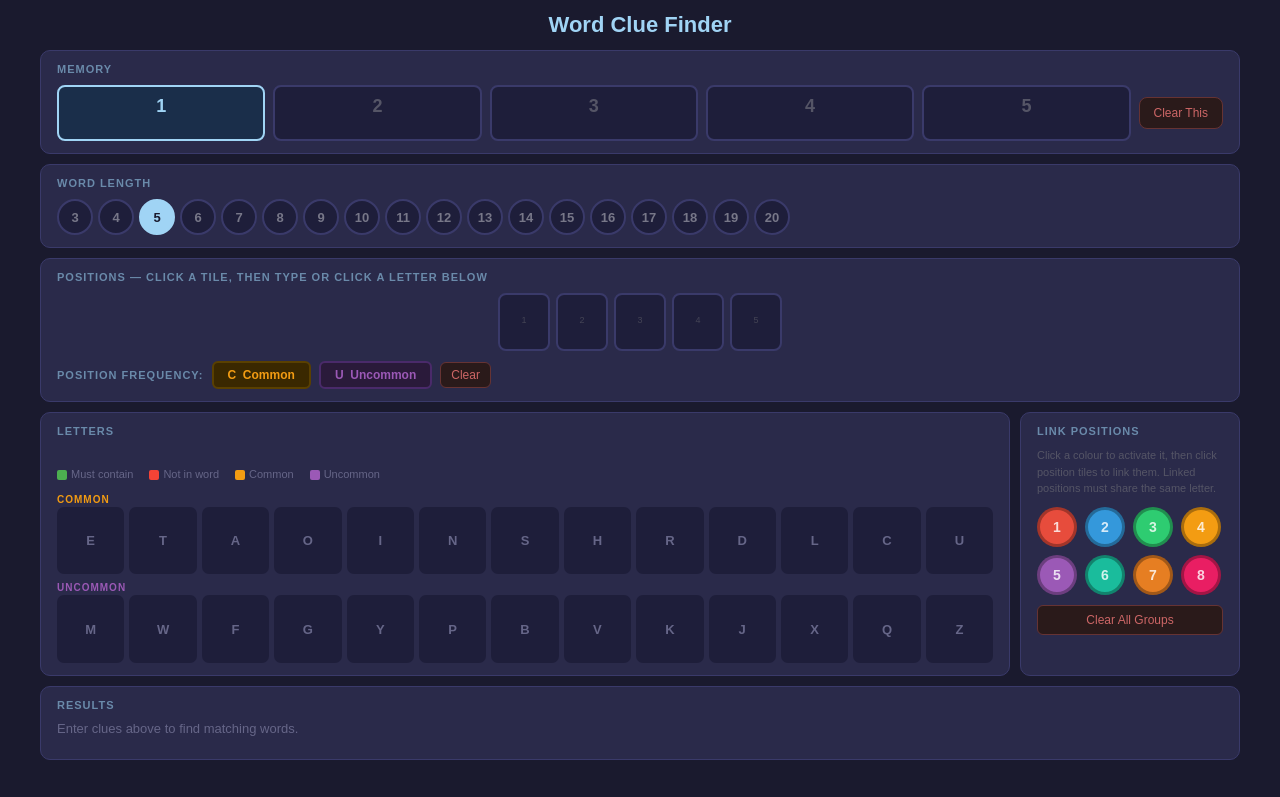
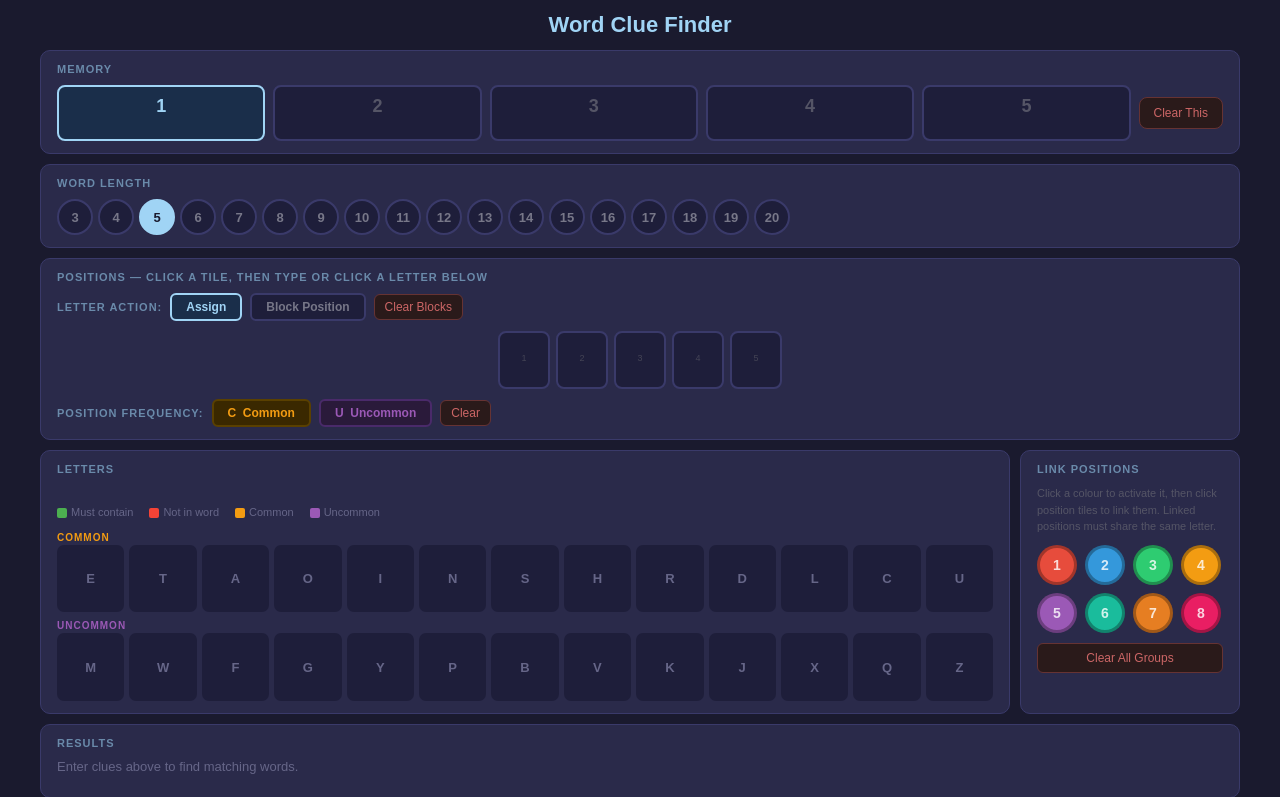
Before and after one commit to jbrmmg/WordHelper, a Flask app: template templates/wordclue.html in a window 1280 px wide. Shown: the top 797 px of the page. Run offline with Flask 3, Linux system fonts and the light colour scheme; the template is opened without the code that fills it, so the values that code supplies are empty; parts of the project's set-up code (start-up, migrations or seed data) failed here and were passed over.

Commit message:
JBR-721 - allow letters to be blocked in specific positions.

```diff
--- a/templates/wordclue.html
+++ b/templates/wordclue.html
@@ -459,6 +459,76 @@ h1 {
   #middle-row { grid-template-columns: 1fr; }
   .letter-row { grid-template-columns: repeat(7, 1fr); }
 }
+
+/* ── Letter-mode row (Assign / Block Position) ──────────── */
+
+#letter-mode-row {
+  display: flex;
+  align-items: center;
+  gap: 8px;
+  margin-bottom: 10px;
+  flex-wrap: wrap;
+}
+
+.letter-mode-btn {
+  padding: 5px 14px;
+  border-radius: 6px;
+  border: 2px solid #3a3a6a;
+  background: #1e1e3a;
+  color: #778;
+  cursor: pointer;
+  font-size: 12px;
+  font-weight: bold;
+  transition: all 0.15s;
+  user-select: none;
+}
+
+.letter-mode-btn:hover { border-color: #6a8aaa; color: #aac; }
+
+.letter-mode-btn.active {
+  background: #1a2e4a;
+  border-color: #a0d4f5;
+  color: #a0d4f5;
+}
+
+.letter-mode-btn.block-btn.active {
+  background: #3a1616;
+  border-color: #f44336;
+  color: #f44336;
+}
+
+#clear-blocks-btn {
+  padding: 5px 10px;
+  border-radius: 6px;
+  border: 1px solid #633;
+  background: #2a1a1a;
+  color: #c66;
+  font-size: 12px;
+  cursor: pointer;
+  transition: all 0.15s;
+}
+
+#clear-blocks-btn:hover { background: #3a1a1a; border-color: #f44336; color: #f44336; }
+
+/* ── Tile has-excludes indicator ─────────────────────────── */
+
+.tile.has-excludes::after {
+  content: '';
+  position: absolute;
+  bottom: 0;
+  left: 10%;
+  right: 10%;
+  height: 3px;
+  background: #f44336;
+  border-radius: 2px 2px 6px 6px;
+}
+
+.letter-chip.pos-blocked {
+  background: #3a1616;
+  border-color: #f44336;
+  color: #f44336;
+  text-decoration: line-through;
+}
 </style>
 </head>
 <body>
@@ -483,6 +553,12 @@ h1 {
 <!-- Positions -->
 <div class="panel">
   <div class="panel-title" id="tiles-title">Positions — click a tile, then type or click a letter below</div>
+  <div id="letter-mode-row">
+    <span class="panel-title" style="margin:0;">Letter action:</span>
+    <div id="assign-mode-btn" class="letter-mode-btn active">Assign</div>
+    <div id="block-mode-btn" class="letter-mode-btn block-btn">Block Position</div>
+    <button id="clear-blocks-btn">Clear Blocks</button>
+  </div>
   <div id="tiles-wrap"></div>
   <div id="freq-mode-row">
     <span class="panel-title" style="margin:0;">Position frequency:</span>
@@ -532,29 +608,32 @@ const NUM_MEMORIES = 5;
 
 // Per-memory state (persisted when switching)
 const memories = Array.from({length: NUM_MEMORIES}, () => ({
-  length: 5,
-  tiles:  {},   // pos (int) -> letter (uppercase)
-  status: {},   // letter -> 'must' | 'excluded' | 'common' | 'uncommon'
-  groups: {},   // pos (int) -> groupId (1-5)
-  freq:   {},   // pos (int) -> 'common' | 'uncommon'
+  length:     5,
+  tiles:      {},   // pos (int) -> letter (uppercase)
+  status:     {},   // letter -> 'must' | 'excluded' | 'common' | 'uncommon'
+  groups:     {},   // pos (int) -> groupId (1-5)
+  freq:       {},   // pos (int) -> 'common' | 'uncommon'
+  posExclude: {},   // pos (int) -> [letters that cannot be at this position]
 }));
 
 let currentMemory = 0;
 
 // UI-only state (reset on memory switch)
-let selTile  = null;
-let selGroup = null;
-let freqMode = null;  // 'common' | 'uncommon' | null
+let selTile   = null;
+let selGroup  = null;
+let freqMode  = null;  // 'common' | 'uncommon' | null
+let blockMode = false;
 
 // Shorthand for the active memory's data
 function mem() { return memories[currentMemory]; }
 
 function hasMemoryData(idx) {
   const m = memories[idx];
-  return Object.keys(m.tiles).length > 0  ||
-         Object.keys(m.status).length > 0 ||
-         Object.keys(m.groups).length > 0 ||
-         Object.keys(m.freq).length > 0;
+  return Object.keys(m.tiles).length > 0      ||
+         Object.keys(m.status).length > 0     ||
+         Object.keys(m.groups).length > 0     ||
+         Object.keys(m.freq).length > 0       ||
+         Object.keys(m.posExclude).length > 0;
 }
 
 // ── Memory buttons ────────────────────────────────────────
@@ -579,29 +658,33 @@ function buildMemoryButtons() {
 function switchMemory(idx) {
   if (idx === currentMemory) return;
   currentMemory = idx;
-  selTile  = null;
-  selGroup = null;
-  freqMode = null;
+  selTile   = null;
+  selGroup  = null;
+  freqMode  = null;
+  blockMode = false;
   buildMemoryButtons();
   buildLengthButtons();
   buildTiles();
   refreshLetterGrid();
   buildGroupButtons();
   buildFreqModeButtons();
+  buildLetterModeButtons();
   search();
 }
 
 document.getElementById('clear-memory-btn').addEventListener('click', () => {
-  memories[currentMemory] = { length: 5, tiles: {}, status: {}, groups: {}, freq: {} };
-  selTile  = null;
-  selGroup = null;
-  freqMode = null;
+  memories[currentMemory] = { length: 5, tiles: {}, status: {}, groups: {}, freq: {}, posExclude: {} };
+  selTile   = null;
+  selGroup  = null;
+  freqMode  = null;
+  blockMode = false;
   buildMemoryButtons();
   buildLengthButtons();
   buildTiles();
   refreshLetterGrid();
   buildGroupButtons();
   buildFreqModeButtons();
+  buildLetterModeButtons();
   search();
 });
 
@@ -621,9 +704,10 @@ function buildLengthButtons() {
 
 function setLength(n) {
   mem().length = n;
-  for (const p of Object.keys(mem().tiles).map(Number))  if (p >= n) delete mem().tiles[p];
-  for (const p of Object.keys(mem().groups).map(Number)) if (p >= n) delete mem().groups[p];
-  for (const p of Object.keys(mem().freq).map(Number))   if (p >= n) delete mem().freq[p];
+  for (const p of Object.keys(mem().tiles).map(Number))       if (p >= n) delete mem().tiles[p];
+  for (const p of Object.keys(mem().groups).map(Number))      if (p >= n) delete mem().groups[p];
+  for (const p of Object.keys(mem().freq).map(Number))        if (p >= n) delete mem().freq[p];
+  for (const p of Object.keys(mem().posExclude).map(Number))  if (p >= n) delete mem().posExclude[p];
   if (selTile !== null && selTile >= n) selTile = null;
   buildMemoryButtons();
   buildLengthButtons();
@@ -661,8 +745,9 @@ function refreshTiles() {
 
     const letter = mem().tiles[i] || '';
     letterEl.textContent = letter;
-    tile.classList.toggle('selected',   selTile === i);
-    tile.classList.toggle('has-letter', !!letter);
+    tile.classList.toggle('selected',     selTile === i);
+    tile.classList.toggle('has-letter',   !!letter);
+    tile.classList.toggle('has-excludes', !!(mem().posExclude[i] && mem().posExclude[i].length > 0));
 
     const g = mem().groups[i];
     if (g) {
@@ -691,7 +776,14 @@ function refreshTiles() {
   const title = document.getElementById('tiles-title');
   if (selTile !== null) {
     title.textContent = `Positions — position ${selTile + 1} selected`;
-    hint.textContent  = '↓ click a letter to assign it to the selected position, or type it';
+    if (blockMode) {
+      const blocked = mem().posExclude[selTile] || [];
+      hint.textContent = blocked.length
+        ? `↓ click letters to block/unblock from position ${selTile + 1} — blocked: ${blocked.join(' ')}`
+        : `↓ click letters to block them from position ${selTile + 1}`;
+    } else {
+      hint.textContent = '↓ click a letter to assign it to the selected position, or type it';
+    }
   } else if (freqMode !== null) {
     title.textContent = `Positions — click tiles to mark as ${freqMode} letter`;
     hint.textContent  = '';
@@ -759,17 +851,39 @@ function buildLetterGrid() {
 }
 
 function refreshLetterGrid() {
-  const assignMode = selTile !== null;
+  const assignMode  = selTile !== null && !blockMode;
+  const blockedHere = (selTile !== null && blockMode) ? (mem().posExclude[selTile] || []) : [];
   for (const L of LETTERS) {
     const chip = document.getElementById('chip-' + L);
     if (!chip) continue;
-    chip.className = assignMode
-      ? 'letter-chip assign-ready'
-      : 'letter-chip ' + (mem().status[L] || '');
+    if (assignMode) {
+      chip.className = 'letter-chip assign-ready';
+    } else if (selTile !== null && blockMode) {
+      chip.className = blockedHere.includes(L)
+        ? 'letter-chip pos-blocked'
+        : 'letter-chip ' + (mem().status[L] || '');
+    } else {
+      chip.className = 'letter-chip ' + (mem().status[L] || '');
+    }
   }
 }
 
 function onLetterClick(L) {
+  if (selTile !== null && blockMode) {
+    const excl = mem().posExclude[selTile] || [];
+    const idx  = excl.indexOf(L);
+    if (idx >= 0) {
+      excl.splice(idx, 1);
+      if (excl.length === 0) delete mem().posExclude[selTile];
+      else mem().posExclude[selTile] = excl;
+    } else {
+      mem().posExclude[selTile] = [...excl, L];
+    }
+    buildMemoryButtons();
+    refreshTiles();
+    search();
+    return;
+  }
   if (selTile !== null) {
     if (mem().tiles[selTile] === L) {
       delete mem().tiles[selTile];
@@ -828,6 +942,41 @@ document.getElementById('clear-groups-btn').addEventListener('click', () => {
   selGroup = null;
   buildMemoryButtons();
   buildGroupButtons();
+  refreshTiles();
+  search();
+});
+
+// ── Letter mode buttons (Assign / Block Position) ─────────
+
+function buildLetterModeButtons() {
+  document.getElementById('assign-mode-btn').classList.toggle('active', !blockMode);
+  document.getElementById('block-mode-btn').classList.toggle('active',   blockMode);
+}
+
+document.getElementById('assign-mode-btn').addEventListener('click', () => {
+  if (!blockMode) return;
+  blockMode = false;
+  buildLetterModeButtons();
+  refreshLetterGrid();
+  refreshTiles();
+});
+
+document.getElementById('block-mode-btn').addEventListener('click', () => {
+  blockMode = !blockMode;
+  if (blockMode) {
+    selGroup = null;
+    freqMode = null;
+    buildGroupButtons();
+    buildFreqModeButtons();
+  }
+  buildLetterModeButtons();
+  refreshLetterGrid();
+  refreshTiles();
+});
+
+document.getElementById('clear-blocks-btn').addEventListener('click', () => {
+  mem().posExclude = {};
+  buildMemoryButtons();
   refreshTiles();
   search();
 });
@@ -926,6 +1075,7 @@ async function doSearch() {
       uncommonLetters,
       posCommon,
       posUncommon,
+      posExclude: mem().posExclude,
       groups,
     }),
   });
@@ -964,6 +1114,7 @@ buildTiles();
 buildLetterGrid();
 buildGroupButtons();
 buildFreqModeButtons();
+buildLetterModeButtons();
 search();
 
 </script>
```
Also changed, not shown: wordclue.py (+8 -0 lines).
